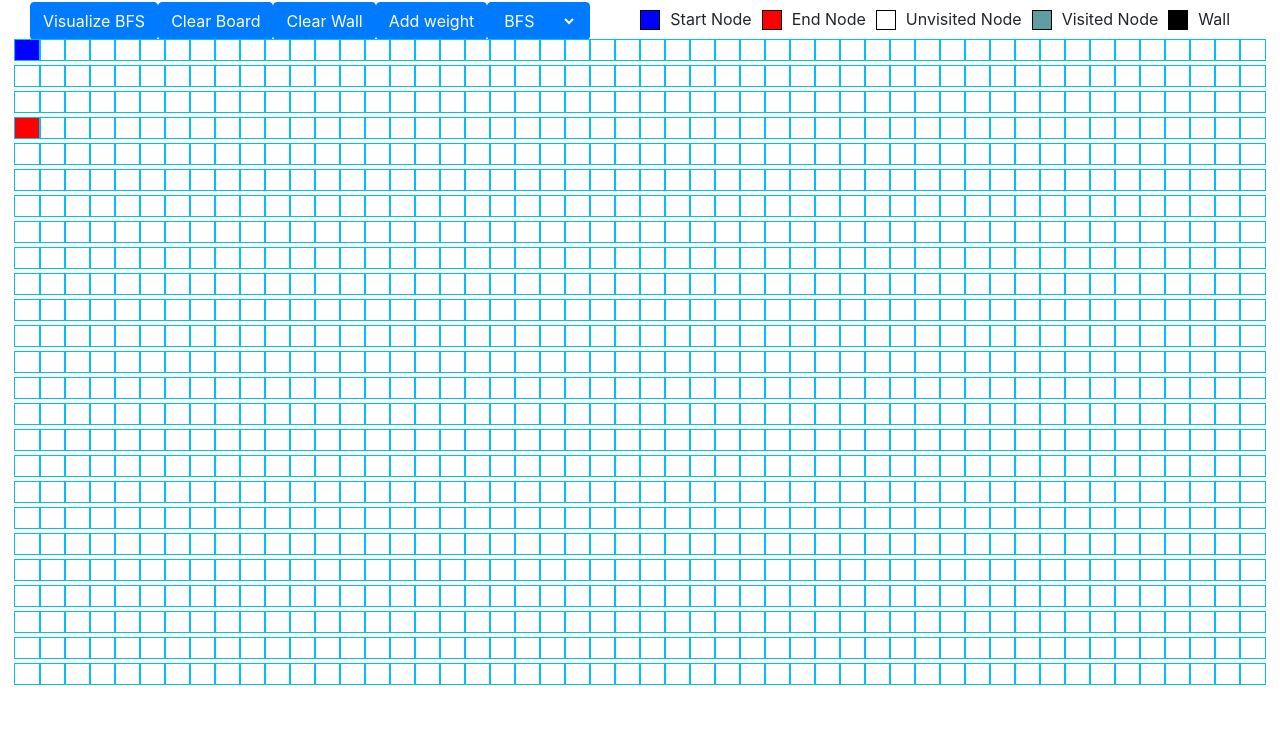
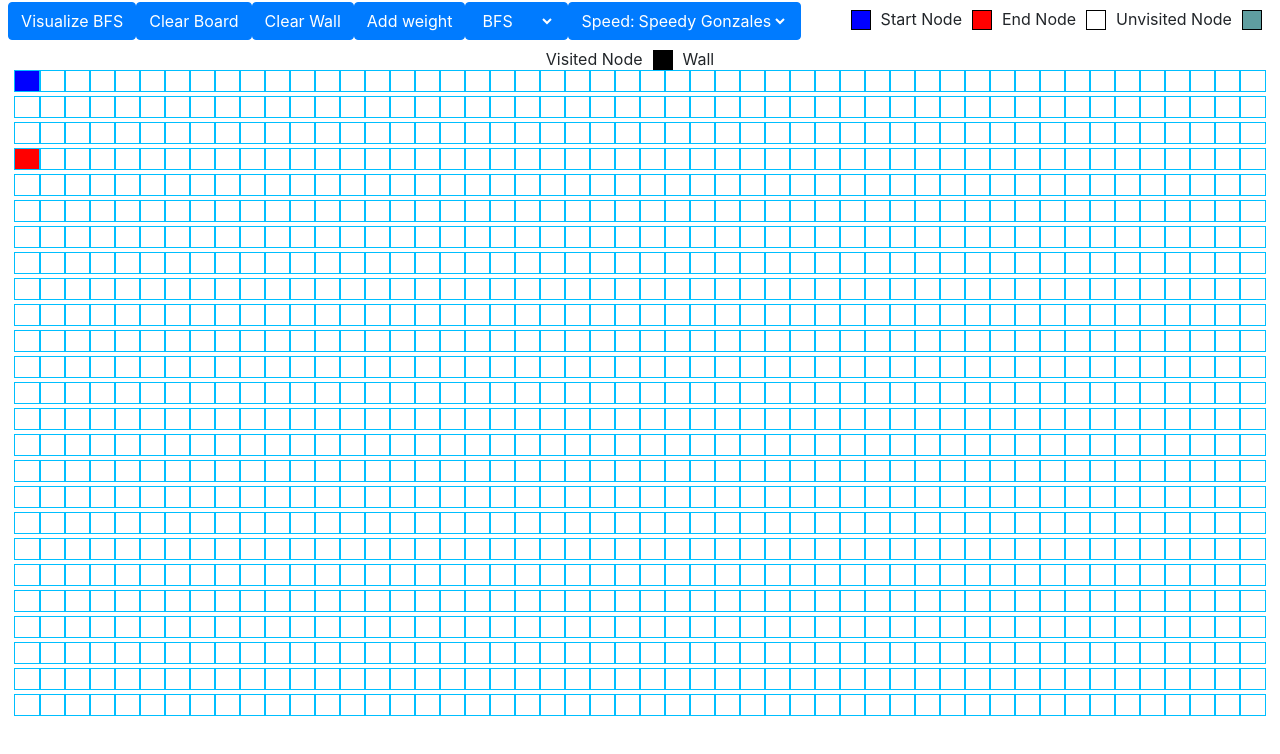
Before and after one commit to Jackxu9946/Pathfinder, a React (Create React App) app in the folder WebstormProjects/Path/: page / in a window 1280 px wide. Shown: the top 754 px of the page. Built offline with nearby package versions, Linux system fonts and the light colour scheme.

Commit message:
Added a button to control algorithm speed

```diff
--- a/WebstormProjects/Path/src/PathFindingVisualizer/Path.jsx
+++ b/WebstormProjects/Path/src/PathFindingVisualizer/Path.jsx
@@ -14,7 +14,7 @@ const FINISH_NODE_ROW = 3;
 const FINISH_NODE_COL = 0;
 const GRID_ROW_LENGTH = 25;
 const GRID_COL_LENGTH = 50;
-const TIME_OUT_CONST = 65;
+var TIME_OUT_CONST = 25;
 
 export default class Path extends Component {
     constructor(prop) {
@@ -383,10 +383,21 @@ export default class Path extends Component {
         }
     }
 
+    selectSpeed(event) {
+        if (event.target.value === "KOBE") {
+            TIME_OUT_CONST = 20;
+        } else if (event.target.value === "Speedy Gonzales") {
+            TIME_OUT_CONST = 50;
+        } else if (event.target.value === "Overweight Shaq") {
+            TIME_OUT_CONST = 100;
+        }
+    }
+
     selectAlgorithm(event) {
         this.setState({algorithm: event.target.value});
         this.clearBoard();
     }
+
 
     render() {
         const {nodes, mousePressed,algorithm, alreadyVisualized, addingWeight} = this.state;
@@ -414,6 +425,16 @@ export default class Path extends Component {
                             <option value="BFS"> BFS</option>
                             <option value="DFS"> DFS</option>
                             <option value="Djikstra"> Djikstra </option>
+                        </select>
+                    </div>
+                </Button>
+                <Button>
+                    <div className ="dropdown">
+                        Speed:
+                        <select className = "AlgorithmSelect" onChange = {this.selectSpeed} >
+                            <option value="Speedy Gonzales"> Speedy Gonzales </option>
+                            <option value="Overweight Shaq"> Overweight Shat </option>
+                            <option value="KOBE"> KOBE </option>
                         </select>
                     </div>
                 </Button>
```
